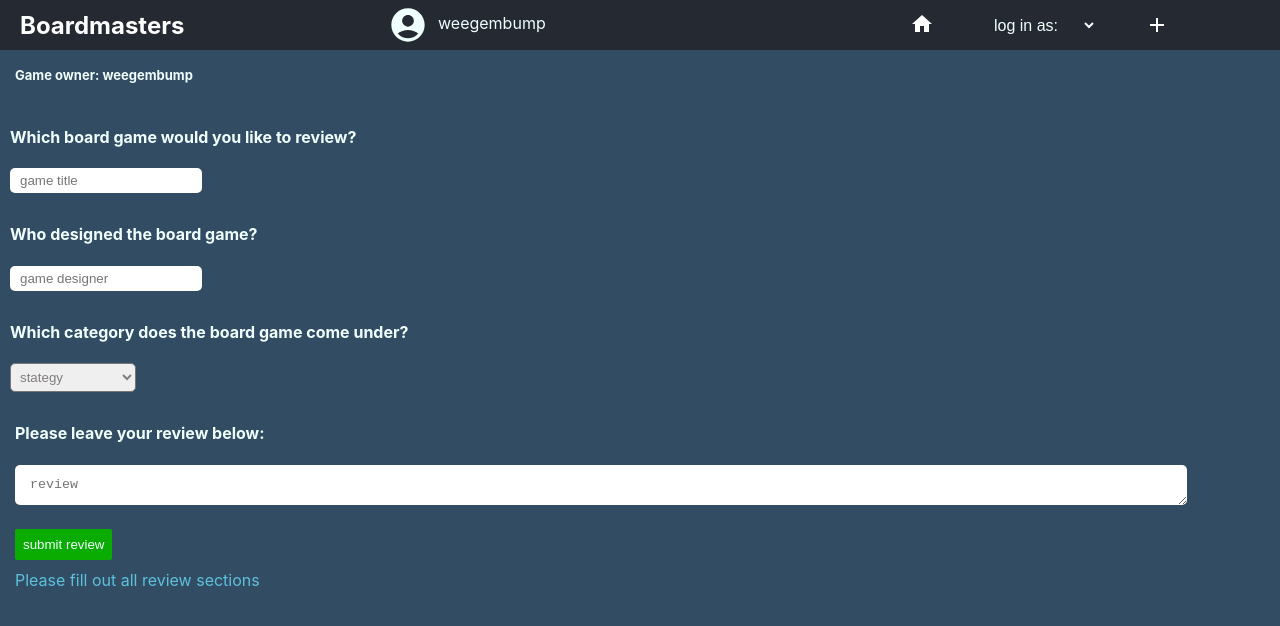
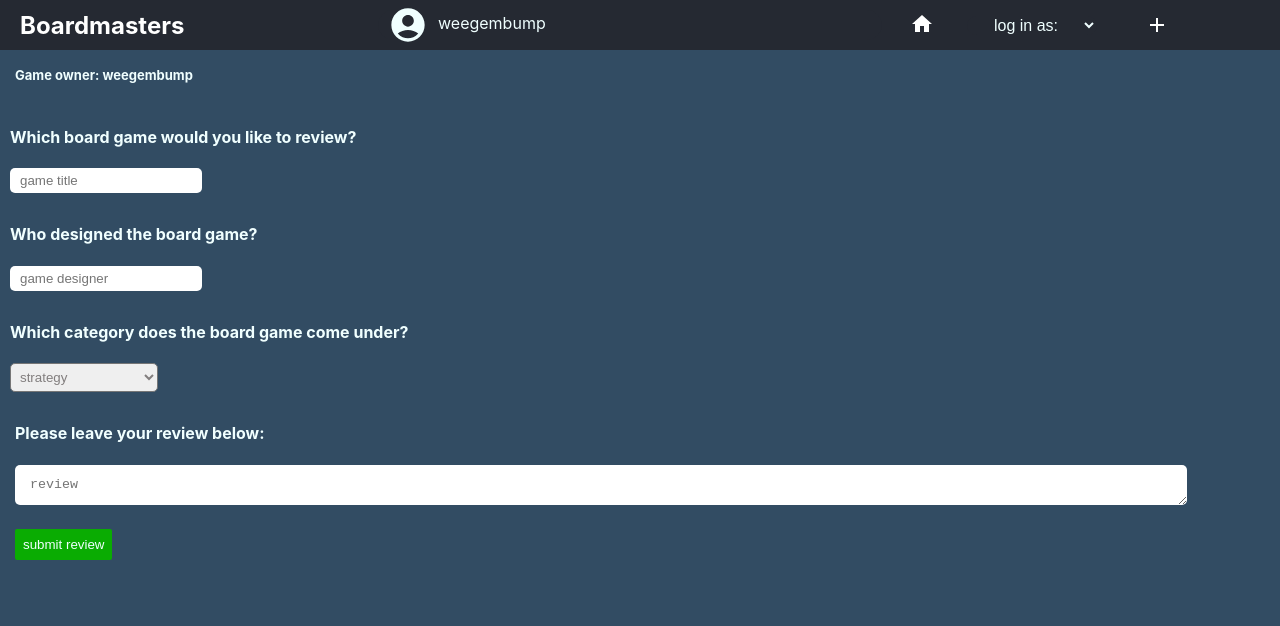
Before and after one commit to fynnmeredith/Game-review-project-FrontEnd, a React (Create React App) app: page /postReview in a window 1280 px wide. Shown: the top 626 px of the page. Built offline with nearby package versions, Linux system fonts and the light colour scheme.

Commit message:
add post review functionality

```diff
--- a/src/components/PostReview/PostReview.jsx
+++ b/src/components/PostReview/PostReview.jsx
@@ -3,14 +3,16 @@ import { postReview } from "../../utils/api";
 import { UserContext } from "../../contexts/User";
 import { useContext } from "react";
 import "../PostReview/PostReview.css";
-import { useParams } from "react-router-dom";
 
 const PostReview = () => {
   const { loggedInUser } = useContext(UserContext);
   const [review, setReview] = useState({
     owner: loggedInUser.username,
+    title: "",
+    designer: "",
+    category: "",
+    review_body: "",
   });
-  const [showMessage, setShowMessage] = useState(false);
 
   const handleChange = (event) => {
     const key = event.target.id;
@@ -18,7 +20,6 @@ const PostReview = () => {
     setReview((currValue) => {
       const newReview = { ...currValue };
       newReview[key] = value;
-      console.log(newReview);
       return newReview;
     });
   };
@@ -28,11 +29,14 @@ const PostReview = () => {
     if (!loggedInUser.username) {
       return;
     }
+    console.log(review);
     postReview(review).then((res) => {
-      setReview((currValue) => {
-        return {
-          username: loggedInUser.username,
-        };
+      setReview({
+        username: loggedInUser.username,
+        title: "",
+        designer: "",
+        category: "",
+        review_body: "",
       });
     });
   };
@@ -83,8 +87,8 @@ const PostReview = () => {
             onChange={(event) => handleChange(event)}
           >
             {" "}
-            <option disabled>pick a category:</option>
-            <option value="stategy">stategy</option>
+            <option disabled>Choose a category:</option>
+            <option value="strategy">strategy</option>
             <option value="hidden-roles">hidden-roles</option>
             <option value="dexterity">dexterity</option>
             <option value="push-your-luck">push-your-luck</option>
@@ -105,18 +109,7 @@ const PostReview = () => {
           ></textarea>
         </div>
         <div className="sub">
-          <button
-            className="submitButton"
-            onClick={() => setShowMessage((currVal) => !currVal)}
-          >
-            submit review
-          </button>
-          <div className="message">
-            {/* {Object.keys(review).length < 5 ? "Please fill out all review sections" : null} */}
-            <div className="thanks">
-              {showMessage ? "Thank you for submitting a review" : "Please fill out all review sections"}
-            </div>
-          </div>
+          <button className="submitButton">submit review</button>
         </div>
       </form>
     </div>
--- a/src/utils/api.js
+++ b/src/utils/api.js
@@ -78,7 +78,6 @@ export const postReview = (body) => {
 };
 
 export const deleteReview = (review_id) => {
-  console.log(review_id)
   return boardmastersApi.delete(`/reviews/${review_id}`)
     .then(({ data }) => {
       return data
```
